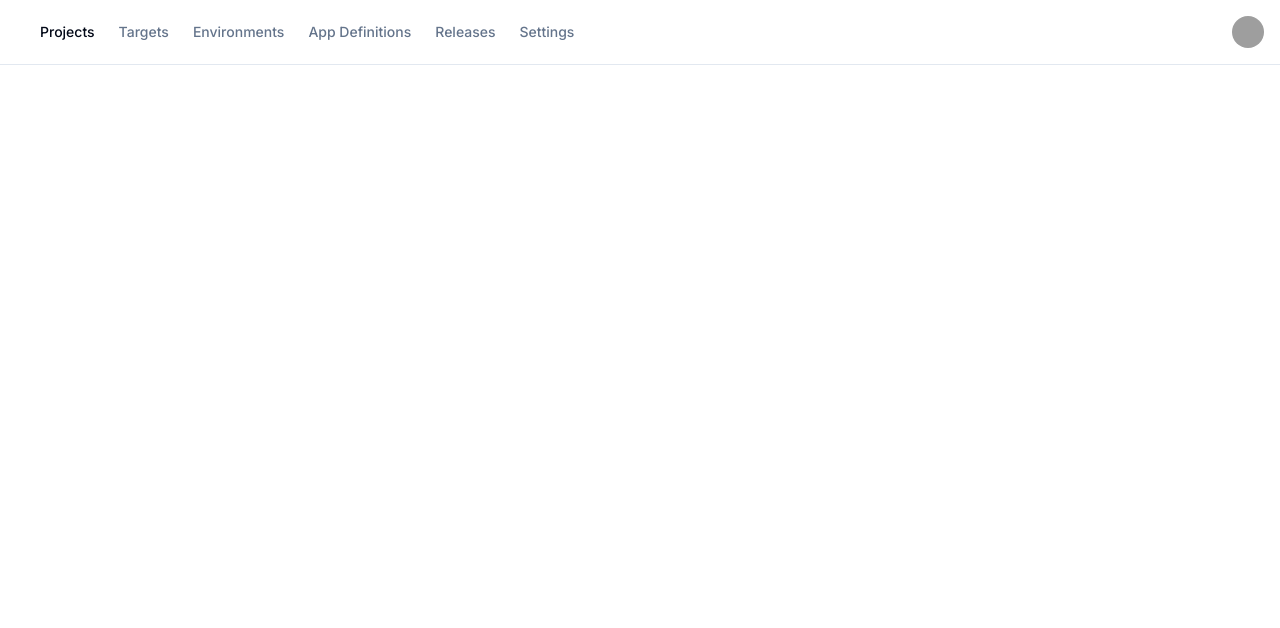
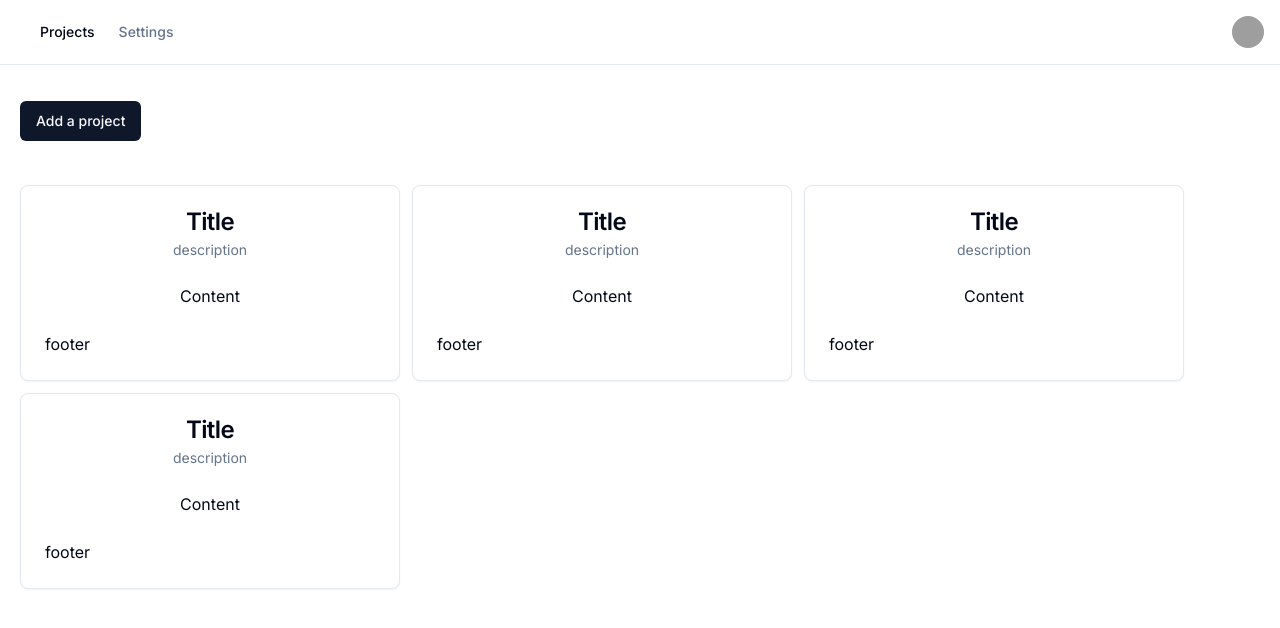
Before and after one commit to tanbiranjum/kwikdeploy, a Next.js app in the folder frontend/: page /dashboard/projects in a window 1280 px wide. Shown: the top 628 px of the page. Built offline with nearby package versions, Linux system fonts and the light colour scheme; grey boxes are pictures that could not be loaded.

Commit message:
feat: create project page

```diff
--- a/frontend/app/dashboard/components/main-nav.tsx
+++ b/frontend/app/dashboard/components/main-nav.tsx
@@ -1,3 +1,5 @@
+"use client";
+import { usePathname } from "next/navigation";
 import Link from "next/link";
 
 import { cn } from "@/lib/utils";
@@ -6,6 +8,29 @@
   className,
   ...props
 }: React.HTMLAttributes<HTMLElement>) {
+  const pathname = usePathname();
+
+  if (pathname === "/dashboard/projects")
+    return (
+      <nav
+        className={cn("flex items-center space-x-4 lg:space-x-6", className)}
+        {...props}
+      >
+        <Link
+          href="/dashboard/projects"
+          className="text-sm font-medium transition-colors hover:text-primary"
+        >
+          Projects
+        </Link>
+        <Link
+          href="/dashboard/settings"
+          className="text-sm font-medium text-muted-foreground transition-colors hover:text-primary"
+        >
+          Settings
+        </Link>
+      </nav>
+    );
+
   return (
     <nav
       className={cn("flex items-center space-x-4 lg:space-x-6", className)}
--- /dev/null
+++ b/frontend/app/dashboard/projects/[slug]/page.tsx
@@ -0,0 +1,15 @@
+import { cn } from "@/lib/utils";
+
+interface Iparams {
+  slug: string;
+}
+
+const ProjectDetails = ({ params }: { params: Iparams }) => {
+  return (
+    <main className={cn("")}>
+      Project details <p>{params.slug}</p>
+    </main>
+  );
+};
+
+export default ProjectDetails;
--- a/frontend/app/dashboard/projects/page.tsx
+++ b/frontend/app/dashboard/projects/page.tsx
@@ -1,10 +1,27 @@
 import { cn } from "@/lib/utils";
 import React from "react";
-
+import ProjectCard from "./project-card";
+import { Button } from "@/components/ui/button";
+import Link from "next/link";
+import { Card } from "@/components/ui/card";
 type Props = {};
 
 const ProjectsPage = (props: Props) => {
-  return <main className={cn("p-5")}></main>;
+  return (
+    <main className={cn("p-5 space-y-7 max-w-[1440] ")}>
+      <div className={cn("py-4")}>
+        <Link href="/dashboard/targets">
+          <Button>Add a project</Button>
+        </Link>
+      </div>
+      <div className={cn("flex flex-wrap gap-3")}>
+        <ProjectCard id="test" />
+        <ProjectCard id="test" />
+        <ProjectCard id="test" />
+        <ProjectCard id="test" />
+      </div>
+    </main>
+  );
 };
 
 export default ProjectsPage;
--- /dev/null
+++ b/frontend/app/dashboard/projects/project-card.tsx
@@ -0,0 +1,31 @@
+import {
+  Card,
+  CardContent,
+  CardDescription,
+  CardFooter,
+  CardHeader,
+  CardTitle,
+} from "@/components/ui/card";
+import { cn } from "@/lib/utils";
+import Link from "next/link";
+
+type CardProps = React.ComponentProps<typeof Card>;
+
+const ProjectCard = ({ className, ...props }: CardProps) => {
+  return (
+    <Link href={`/dashboard/projects/${props.id}`}>
+      <Card className={cn("w-[380px] text-center", className)} {...props}>
+        <CardHeader>
+          <CardTitle>Title </CardTitle>
+          <CardDescription>description </CardDescription>
+        </CardHeader>
+        <CardContent className="grid gap-4">
+          <div>Content</div>
+        </CardContent>
+        <CardFooter>footer</CardFooter>
+      </Card>
+    </Link>
+  );
+};
+
+export default ProjectCard;
--- /dev/null
+++ b/frontend/components/ui/card.tsx
@@ -0,0 +1,91 @@
+import * as React from "react";
+
+import { cn } from "@/lib/utils";
+interface BasicCardChildren {
+  titleCard: string;
+  descriptionCard: string;
+  contentCard: string;
+  footerCard: string;
+}
+const Card = React.forwardRef<
+  HTMLDivElement,
+  React.HTMLAttributes<HTMLDivElement>
+>(({ className, ...props }, ref) => (
+  <div
+    ref={ref}
+    className={cn(
+      "rounded-lg border bg-card text-card-foreground shadow-sm",
+      className
+    )}
+    {...props}
+  />
+));
+Card.displayName = "Card";
+
+const CardHeader = React.forwardRef<
+  HTMLDivElement,
+  React.HTMLAttributes<HTMLDivElement>
+>(({ className, ...props }, ref) => (
+  <div
+    ref={ref}
+    className={cn("flex flex-col space-y-1.5 p-6", className)}
+    {...props}
+  />
+));
+CardHeader.displayName = "CardHeader";
+
+const CardTitle = React.forwardRef<
+  HTMLParagraphElement,
+  React.HTMLAttributes<HTMLHeadingElement>
+>(({ className, ...props }, ref) => (
+  <h3
+    ref={ref}
+    className={cn(
+      "text-2xl font-semibold leading-none tracking-tight",
+      className
+    )}
+    {...props}
+  />
+));
+CardTitle.displayName = "CardTitle";
+
+const CardDescription = React.forwardRef<
+  HTMLParagraphElement,
+  React.HTMLAttributes<HTMLParagraphElement>
+>(({ className, ...props }, ref) => (
+  <p
+    ref={ref}
+    className={cn("text-sm text-muted-foreground", className)}
+    {...props}
+  />
+));
+CardDescription.displayName = "CardDescription";
+
+const CardContent = React.forwardRef<
+  HTMLDivElement,
+  React.HTMLAttributes<HTMLDivElement>
+>(({ className, ...props }, ref) => (
+  <div ref={ref} className={cn("p-6 pt-0", className)} {...props} />
+));
+CardContent.displayName = "CardContent";
+
+const CardFooter = React.forwardRef<
+  HTMLDivElement,
+  React.HTMLAttributes<HTMLDivElement>
+>(({ className, ...props }, ref) => (
+  <div
+    ref={ref}
+    className={cn("flex items-center p-6 pt-0", className)}
+    {...props}
+  />
+));
+CardFooter.displayName = "CardFooter";
+
+export {
+  Card,
+  CardHeader,
+  CardFooter,
+  CardTitle,
+  CardDescription,
+  CardContent,
+};
```
